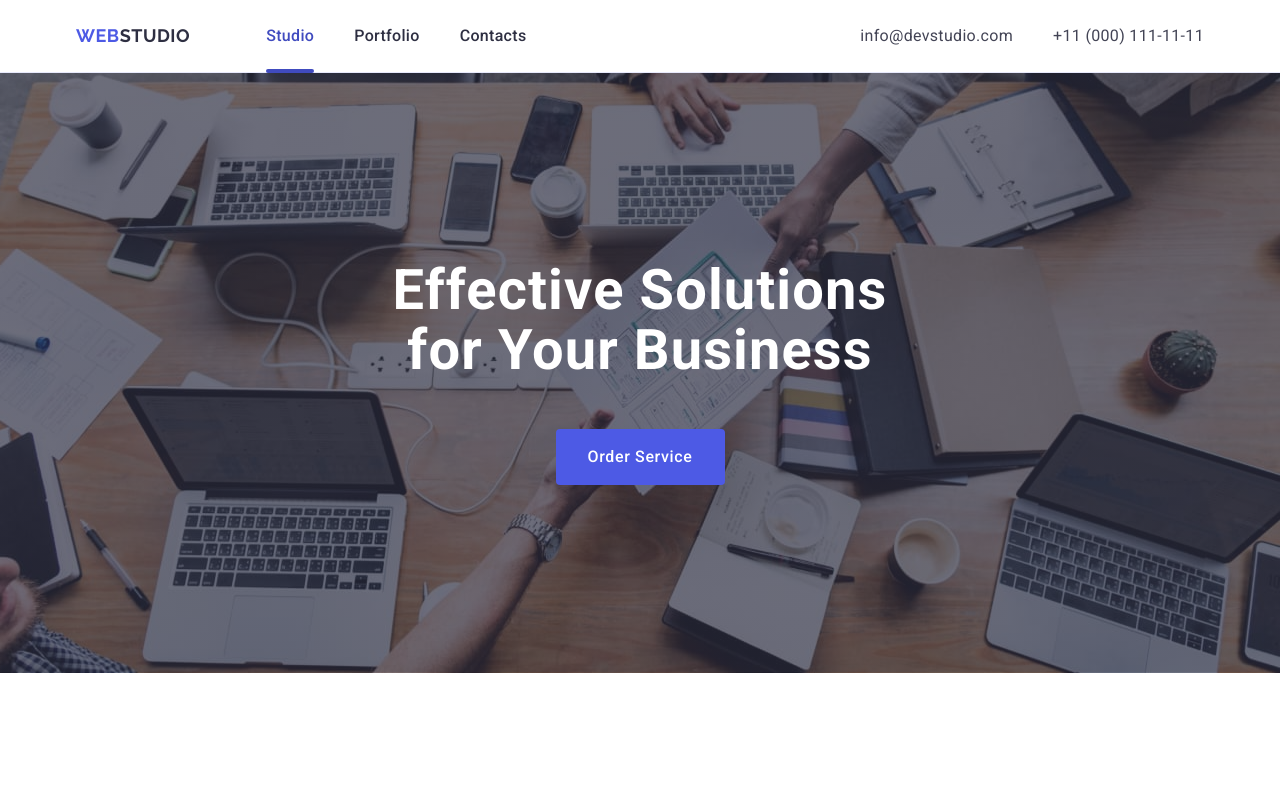
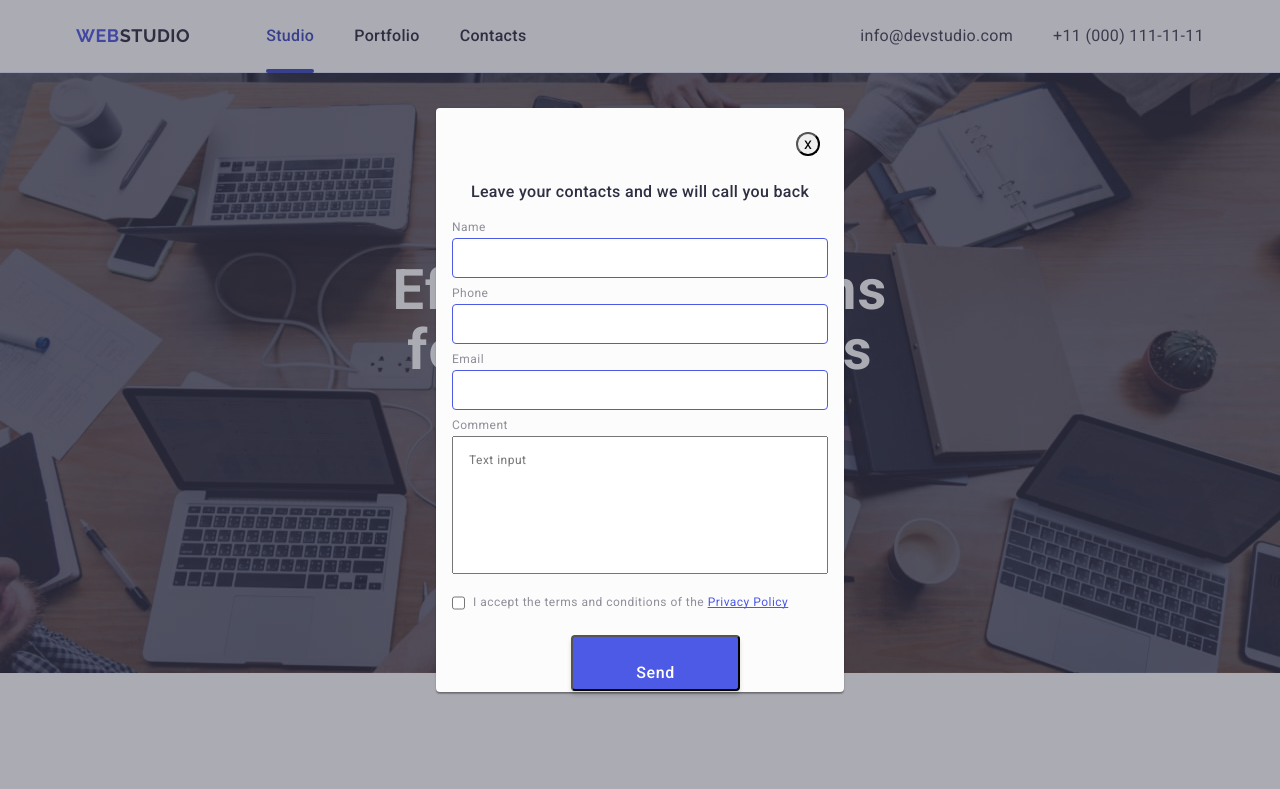
Before and after one commit to IrynaKolesnichenko/goit-markup-hw-05, a plain HTML site: page index.html in a window 1280 px wide. Shown: the top 789 px of the page. Drawn offline with nearby package versions, Linux system fonts and the light colour scheme.

Commit message:
backdrop

```diff
--- a/css/styles.css
+++ b/css/styles.css
@@ -506,7 +506,7 @@ box-shadow: 0px 1px 6px rgba(46, 47, 66, 0.08),
     font-family: "Raleway", sans-serif;
     font-weight: 700;
     font-size: 18px;
-    line-height: 117%;
+    line-height: 1.17;
     letter-spacing: 0.03em;
     text-transform: uppercase;
     color: #4d5ae5;
@@ -587,30 +587,56 @@ box-shadow: 0px 1px 6px rgba(46, 47, 66, 0.08),
 background-color: #31d0aa;
 }
 
+     /*Backdrope styles*/
+
 .backdrop {
-    /position: fixed;
+    position: fixed;
     background: rgba(46, 47, 66, 0.4);
-    */width: 100%;
+    width: 100%;
     height: 100%;
-    opacity: 1;*/
+    z-index: 999999;
+    top: 0;
+    left: 0;
+    opacity: 1;
     visibility: hidden;
 }
 
-/*.is-open {
+.is-open {
     opacity: 1;
     visibility: visible;
 }
 
 .modal {
     position: absolute;
+    box-shadow: 0 1px 1px 0 rgba(0, 0, 0, 0.14), 0 1px 3px 0 rgba(0, 0, 0, 0.12), 0 2px 1px 0 rgba(0, 0, 0, 0.2);
+    background: #fcfcfc;
+    border-radius: 4px;
+    width: 408px;
+    height: 584px;
+    top: 50%;
+    left: 50%;
+    transform: translate(-50%, -50%);
+    padding-top: 72px;
+    padding-left: 16px;
+    padding-right: 16px;
 }
 
 .close-modal {
     position: absolute;
+    top: 24px;
+    right: 24px;
     border-radius: 100%;
     fill: #e7e9fc;
     stroke-width: 1px;
     stroke: rgba(0, 0, 0, 0.1);
+}
+
+.close-modal:hover,
+.close-modal:focus {
+    border-radius: 100%;
+    background-color: #404bbf;
+    color: #ffffff;
+    border: none;
 }
 
 .form-title {
@@ -618,30 +644,108 @@ background-color: #31d0aa;
     font-size: 16px;
     line-height: 150%;
     letter-spacing: 0.02em;
+    display: block;
     text-align: center;
     color: #2e2f42;
+    padding-bottom: 16px;
 }
 
-.form {}
+.form {
+    padding-bottom: 16px;
+}
 
-.form-item {}
+.form-item:not(:last-child) {
+    margin-bottom: 8px;
+}
 
-.item-label {}
+.item-label {
+    display: block;
+    margin-bottom: 4px;
+    font-weight: 400;
+    font-size: 12px;
+    line-height: 117%;
+    letter-spacing: 0.04em;
+    color: #8e8f99;
+    margin-bottom: 4px;
+}
 
-.input-item {}
+.input-item {
+    border: 1px solid #4d5ae5;
+    border-radius: 4px;
+    width: 100%;
+    height: 40px;
+    padding-left: 40px;
+}
+
+.comment-form {
+    width: 100%;
+    height: 138px;
+    padding: 16px;
+    resize: none;
+    font-family: "Roboto", sans-serif;
+    font-weight: 400;
+    font-size: 12px;
+    line-height: 117%;
+    letter-spacing: 0.04em;
+    color: rgba(46, 47, 66, 0.4);
+}
+
+.checkbox-group {
+    display: flex;
+    width: 360px;
+    height: 16px;
+    margin-bottom: 24px;
+}
+
+.input-checkbox {
+    font-weight: 400;
+    font-size: 12px;
+    line-height: 117%;
+    letter-spacing: 0.04em;
+    color: #8e8f99;
+    margin-right: 8px;
+    border-radius: 2px;
+    border: 1px solid rgba(46, 47, 66, 0.4);
+}
+
+.checkbox-text {
+    font-family: "Roboto", sans-serif;
+    font-weight: 400;
+    font-size: 12px;
+    line-height: 1.17;
+    letter-spacing: 0.04em;
+    color: #8e8f99;
+}
+
+.checkbox-text-color {
+    line-height: 133%;
+    text-decoration: underline;
+    text-decoration-skip-ink: none;
+    color: #4d5ae5;
+}
 
 .send-button {
-    font-family: "Roboto", sans-serif;
     font-weight: 500;
     font-size: 16px;
     line-height: 150%;
     letter-spacing: 0.04em;
     text-align: center;
-    color: #fff;
+    color: #ffffff;
     box-shadow: 0 4px 4px 0 rgba(0, 0, 0, 0.15);
     background: #4d5ae5;
     border-radius: 4px;
     padding: 16px 32px;
     width: 169px;
     height: 56px;
-}*/
+    padding-top: 24px;
+    padding-bottom: 24px;
+    display: block;
+    margin-left: 119px;
+    margin-right: 120px;
+}
+
+.send-button:hover,
+.send-button:focus {
+    box-shadow: 0 4px 4px 0 rgba(0, 0, 0, 0.15);
+    background: #404bbf;
+}
--- a/index.html
+++ b/index.html
@@ -474,7 +474,7 @@
     </footer>
 
     <div class="backdrop is-open">
-        <div class="modal"><button class="close-modal" type="close-button">x</button>
+        <div class="modal"><button class="close-modal" type="button">x</button>
             <p class="form-title">Leave your contacts and we will call you back</p>
             <form class="form">
                 <div class="form-item">
@@ -484,9 +484,18 @@
                     <label class="item-label" for="phone-number" type="tel">Phone</label>
                     <input class="input-item" id="phone-number" type="tel" name="phone-number"></div>
                 <div class="form-item">
-                    <label class="item-label" for="email" type="text">E-mail</label>
+                    <label class="item-label" for="email" type="text">Email</label>
                     <input class="input-item" id="email" type="email" name="email"></div>
+                <div class="form-item">
+                    <label class="item-label" for="email" type="text">Comment</label>
+                    <textarea class="comment-form" name="comment" placeholder="Text input"></textarea>
+                </div>
             </form>
+            <div class="checkbox-group">
+                <input class="input-checkbox" type="checkbox">
+                <p class="checkbox-text">I accept the terms and conditions of the <span class="checkbox-text-color">Privacy Policy</span></p>
+            </div>
+
             <button class="send-button" type="submit">Send</button>
     </div>
     </div>
```
